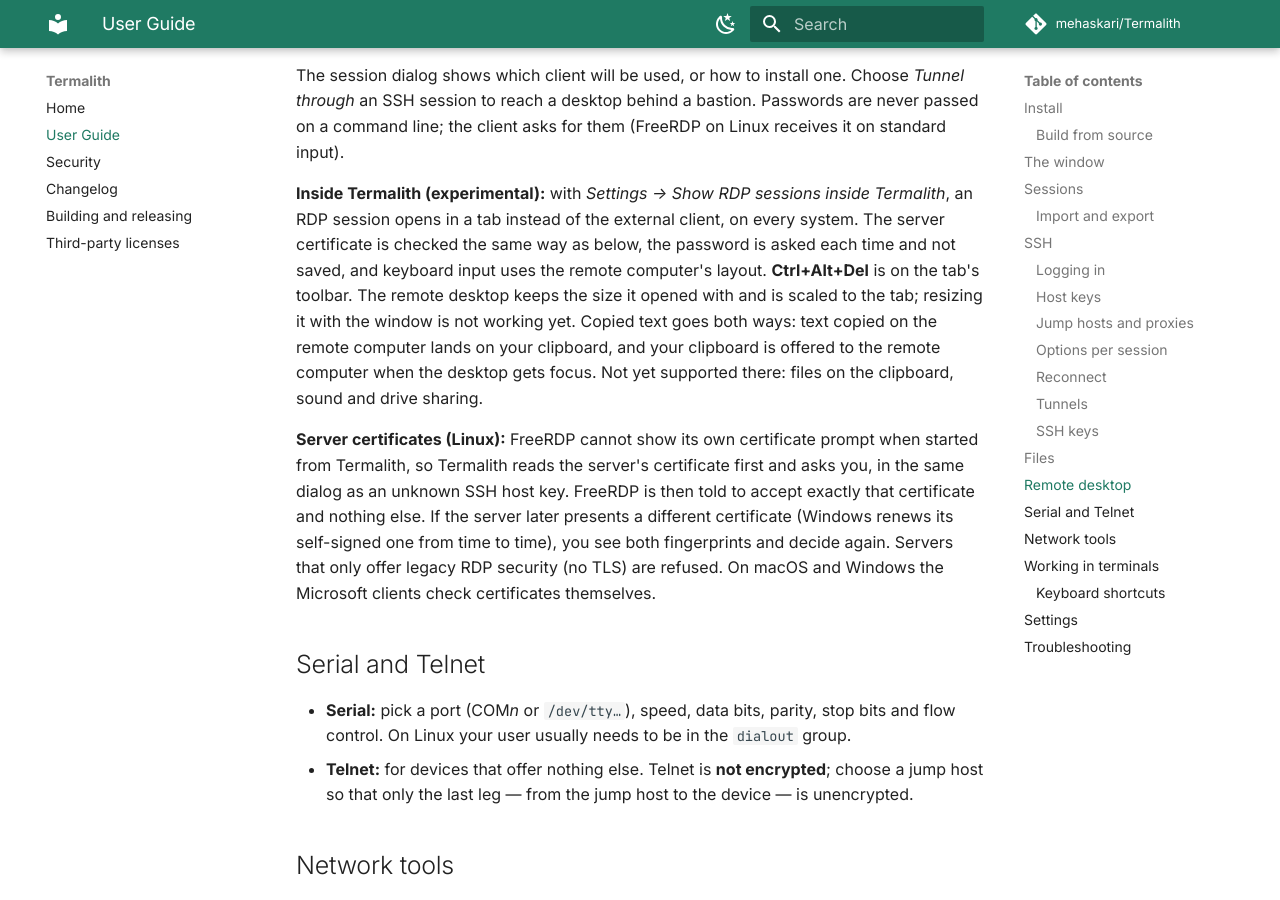
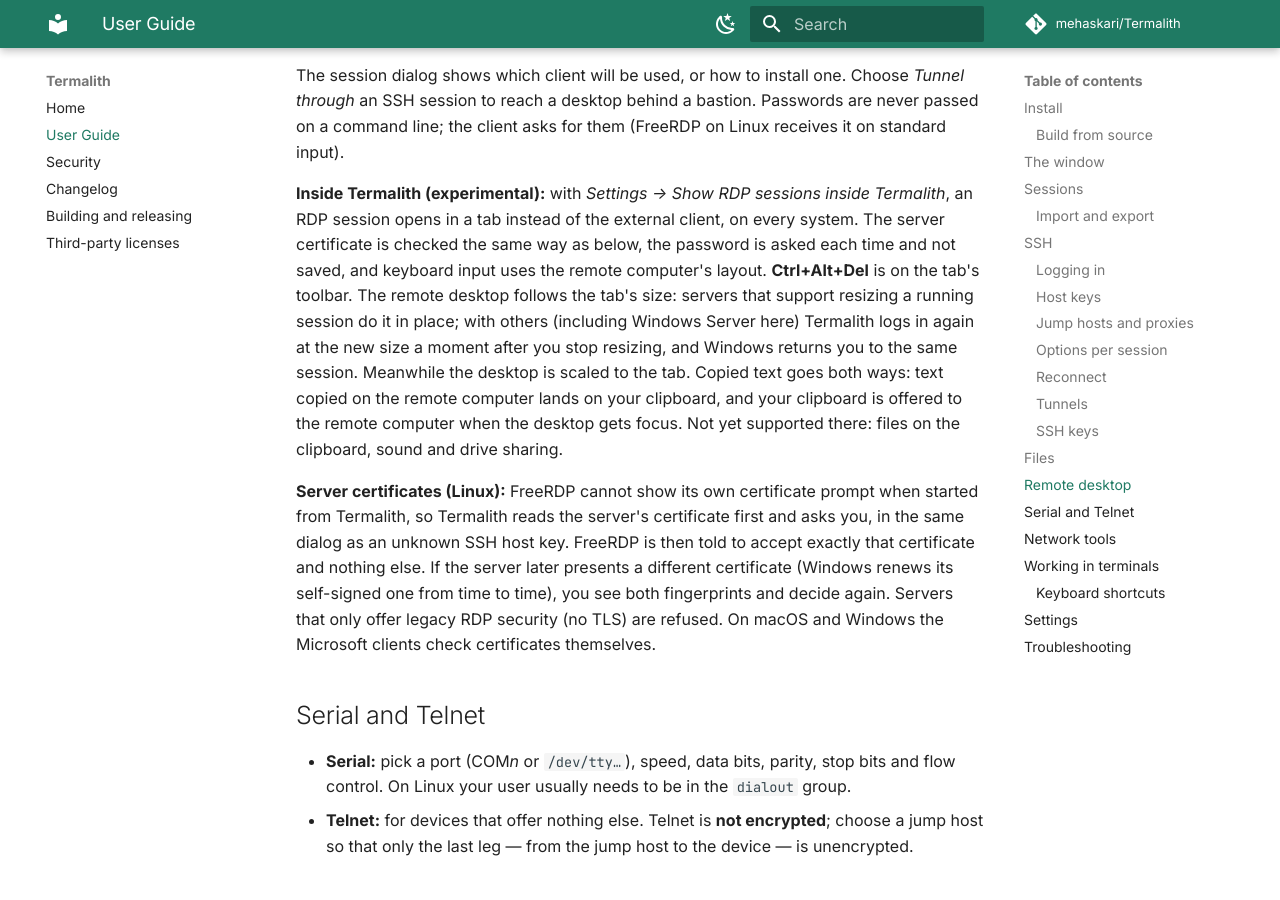
Before and after one commit to mehaskari/Termalith, an MkDocs documentation site: the page built from website/docs/guide.md, in a window 1280 px wide and 900 px high, scrolled down 5451 px. Built offline with MkDocs 1.6.1 and Material for MkDocs 9.7.7, drawn with Linux system fonts in a browser that asks for light colours; comment, search, counter and statistics services are not loaded.

Commit message:
Docs: embedded RDP resizing and graphics pipeline
Co-Authored-By: Claude Opus 5.5 <noreply@anthropic.com>

```diff
--- a/website/docs/guide.md
+++ b/website/docs/guide.md
@@ -211,8 +211,11 @@ inside Termalith*, an RDP session opens in a tab instead of the external
 client, on every system. The server certificate is checked the same way as
 below, the password is asked each time and not saved, and keyboard input
 uses the remote computer's layout. **Ctrl+Alt+Del** is on the tab's
-toolbar. The remote desktop keeps the size it opened with and is
-scaled to the tab; resizing it with the window is not working yet.
+toolbar. The remote desktop follows the tab's size: servers that support
+resizing a running session do it in place; with others (including
+Windows Server here) Termalith logs in again at the new size a moment
+after you stop resizing, and Windows returns you to the same session.
+Meanwhile the desktop is scaled to the tab.
 Copied text goes both ways: text copied on the remote computer lands on
 your clipboard, and your clipboard is offered to the remote computer when
 the desktop gets focus. Not yet supported there: files on the clipboard,
```
Also changed, not shown: website/docs/changelog.md (+7 -0 lines).
